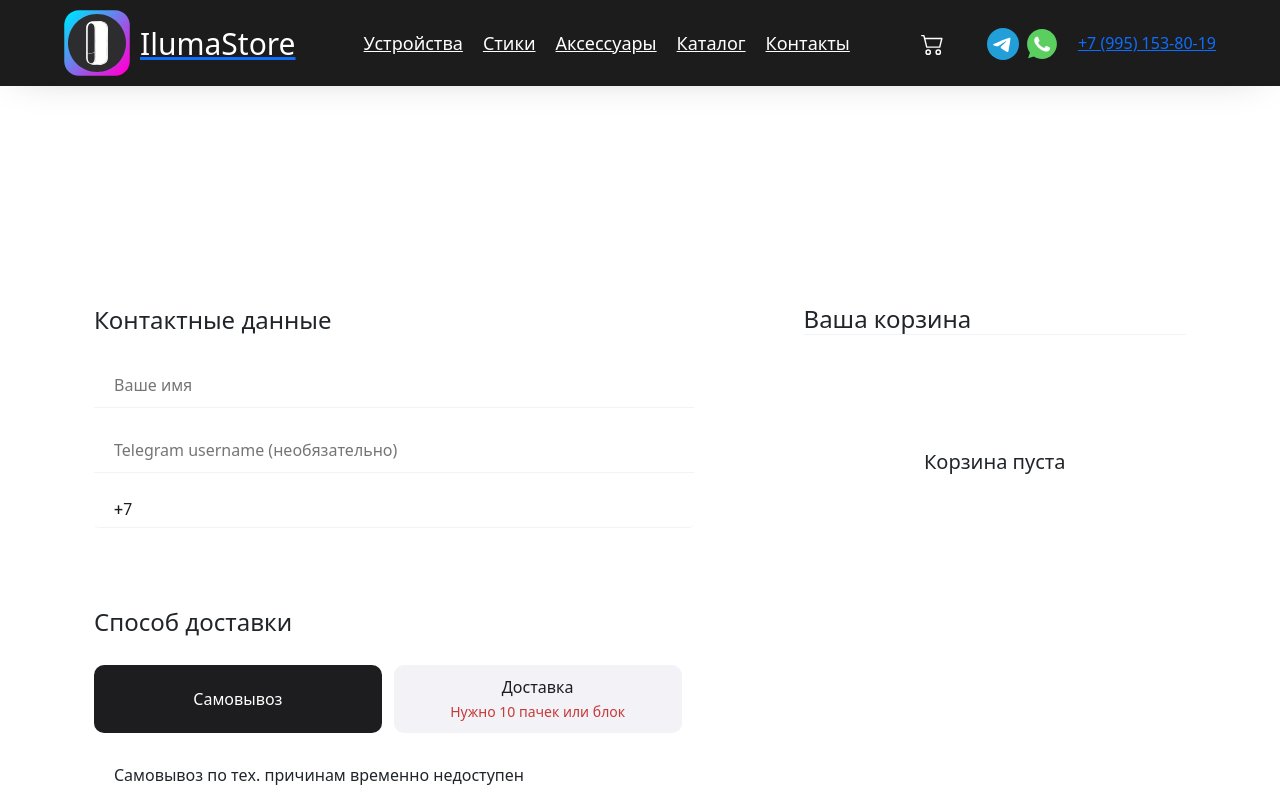
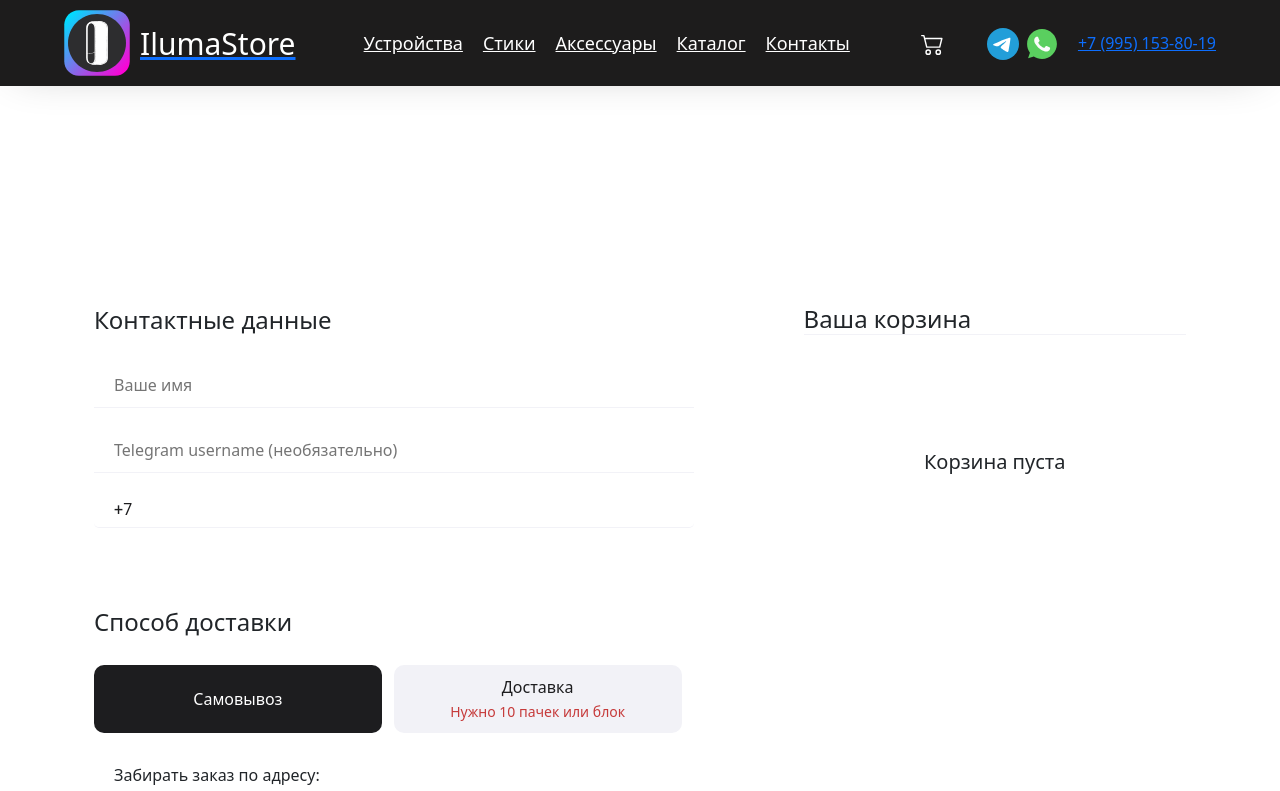
Before and after one commit to WWork777/iluma-store.ru, a Next.js app: page /checkout in a window 1280 px wide. Shown: the top 791 px of the page. Built offline with nearby package versions, Linux system fonts and the light colour scheme.

Commit message:
samovivoz

```diff
--- a/src/app/checkout/page.jsx
+++ b/src/app/checkout/page.jsx
@@ -903,7 +903,12 @@
 
             {selectedMethod === "pickup" && (
               <div className="checkout-delivery-pickup">
-                <p>Самовывоз по тех. причинам временно недоступен</p>
+                <p>
+                  Забирать заказ по адресу:
+                  <br />
+                  г.Москва - ул. Римского-Корсакова, 11, корп 8 Ориентир: Пункт
+                  "OZON" (САМОВЫВОЗ ОСУЩЕСТВЛЯЕТСЯ ПО СОГЛАСОВАНИЮ)
+                </p>
               </div>
             )}
           </div>
@@ -972,10 +977,7 @@
                 </p>
               )}
             </div>
-            <button
-              onClick={handleExternalSubmit}
-              disabled={loading || selectedMethod === "pickup"}
-            >
+            <button onClick={handleExternalSubmit} disabled={loading}>
               {loading ? "Загрузка..." : "Заказать"}
             </button>
           </div>
```
